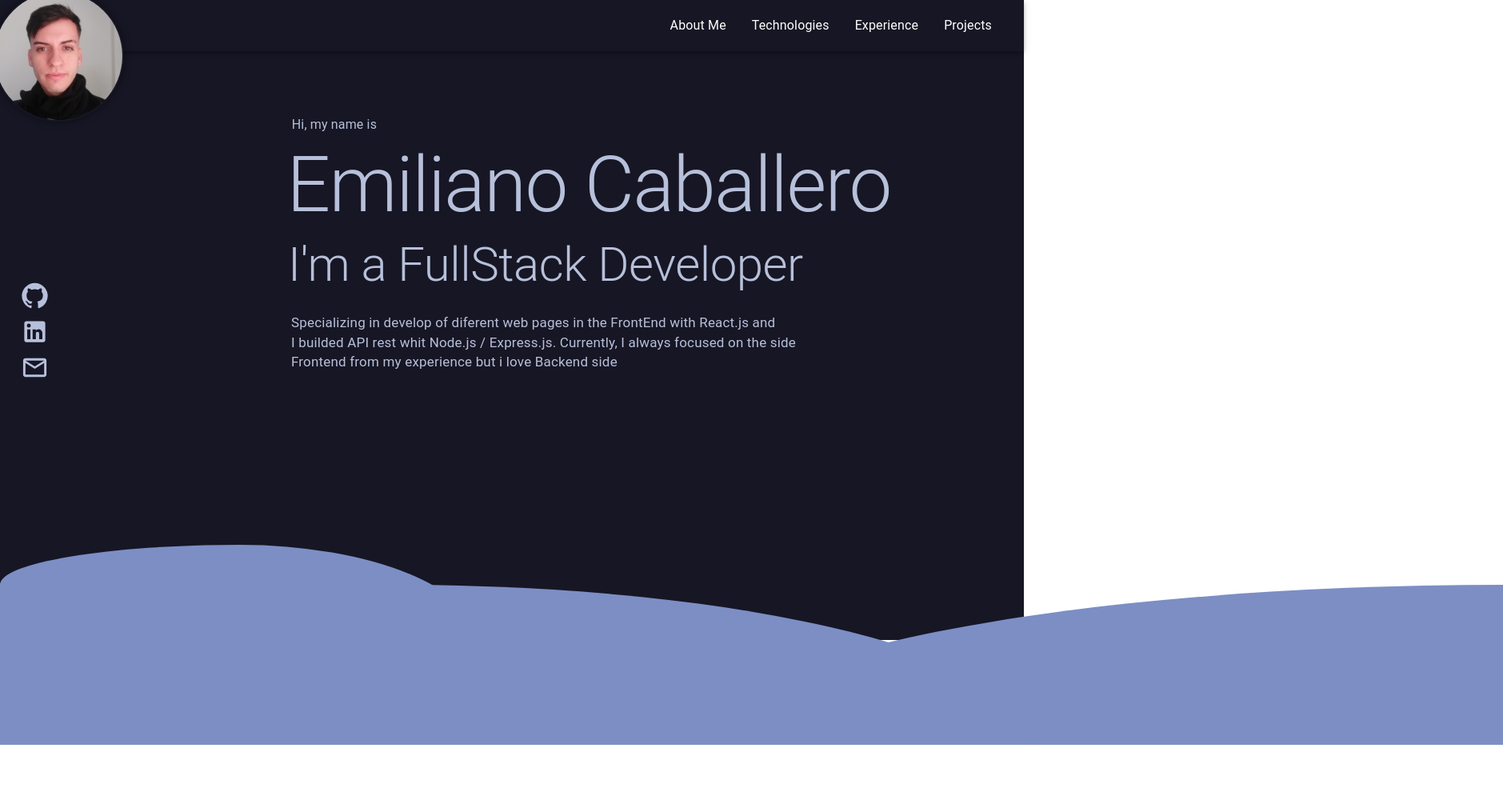
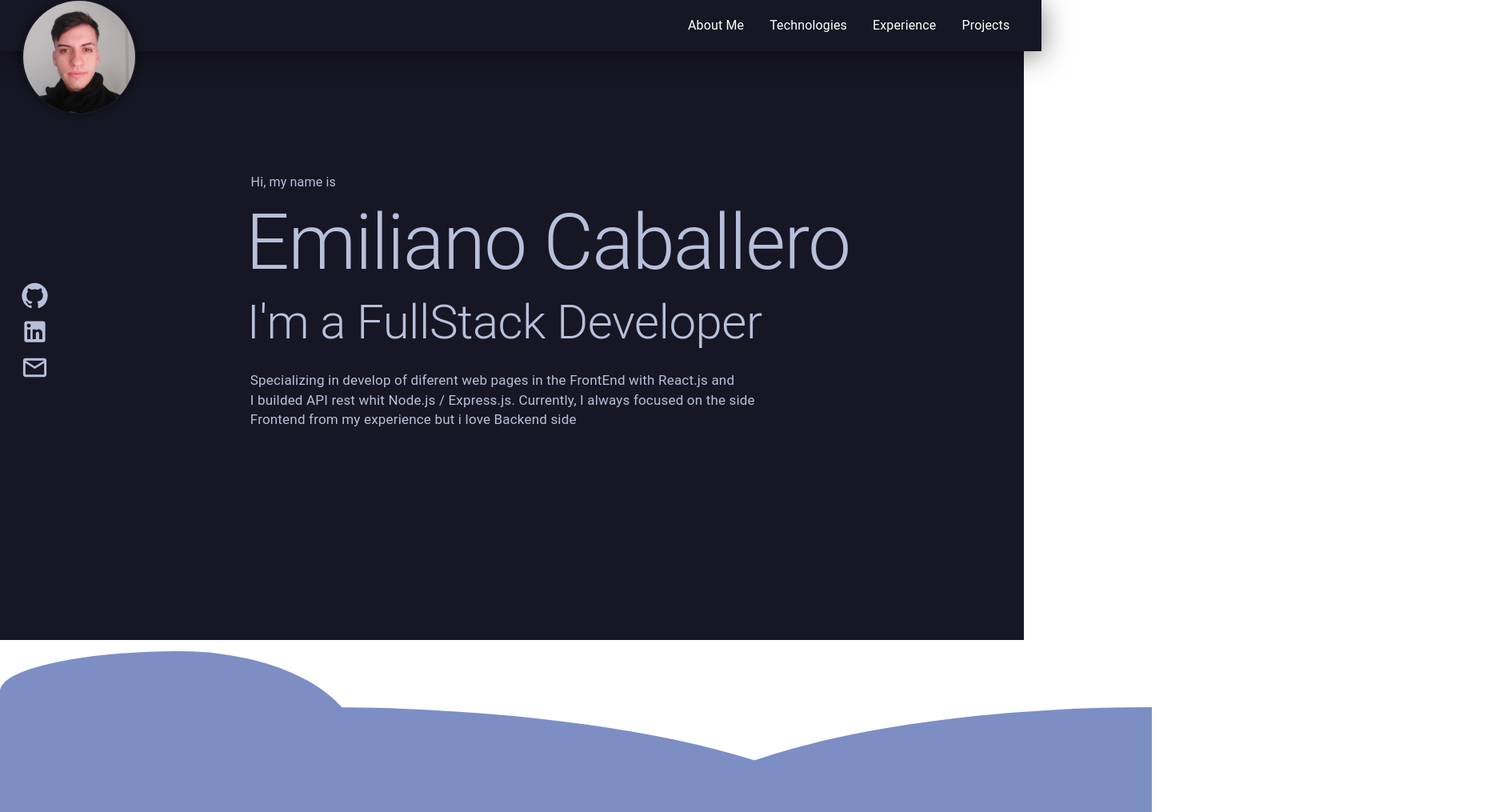
Before and after one commit to 19Emiliano98/PortfolioWeb, a React (Vite) app: page /aboutme in a window 1280 px wide. Shown: the top 1015 px of the page at 80% size, 1879 px wide, since content can reach past the window. Before the commit the page ends 931 px from the top, so only its background shows below. Built offline with nearby package versions, Linux system fonts and the light colour scheme.

Commit message:
working in responsive in section Home: in Progress lg

```diff
--- a/src/App.tsx
+++ b/src/App.tsx
@@ -22,7 +22,7 @@ function App() {
 					<Route path="*" element={<Navigate to='/aboutme' />}/>
 				</Routes>
 			</BrowserRouter>
-      <Box sx={{ position: 'fixed', top: '44%', left: '2%' }}>
+      <Box sx={{ position: 'fixed', top: { lg: '44%' }, left: '2%' }}>
         <Contact />
       </Box>
     </Box>
--- a/src/components/appBar/LinkBar.tsx
+++ b/src/components/appBar/LinkBar.tsx
@@ -1,6 +1,6 @@
 import Link from '@mui/material/Link/Link';
 
-import { Box, AppBar, Toolbar, MenuItem, Avatar } from '@mui/material';
+import { Box, Toolbar, MenuItem, Avatar } from '@mui/material';
 import Image from '../../img/imagenPerfil.jpeg';
 
 interface linkBarProp {
@@ -26,28 +26,26 @@ const renderOptionBar = (
 function LinkBar() {
   return (
     <Box>
-      <AppBar position="fixed">
       <Toolbar
         sx={{
           display: 'flex', justifyContent: 'flex-end', alignItems: 'center',
-            backgroundColor: '#171624',
+          position: 'fixed', backgroundColor: '#171624', minWidth: '98vw', boxShadow: '0px 5px 35px rgba(0, 0, 0, 0.5)'
         }}
       >
         <Avatar
           sx={{
             position: 'absolute',
-              width: '160px',
-              height: '160px',
+            width: { xl: '160px', lg: '140px'},
+            height: { xl: '160px', lg: '140px'},
             border: '2px solid #171624',
             boxShadow: '0px 0px 10px rgba(0, 0, 0, 0.5)',
-              mr: '86%', mt: '6%'
+            mr: { lg: '85%' }, mt: '6%'
           }}
           alt="Imagen Perfil"
           src={Image}
         />
         { renderOptionBar }
       </Toolbar>
-      </AppBar>
     </Box>
   )
 }
--- a/src/components/home/CloudDecoration.tsx
+++ b/src/components/home/CloudDecoration.tsx
@@ -6,27 +6,27 @@ const CloudDecoration = () => {
       <Box
         sx={{
           position: 'absolute',
-          width: '600px', height: '250px',
+          width: { xl: '600px', lg: '450px' }, height: { xl: '250px', lg: '250px' },
           background: '#7C8EC4', borderRadius: '50% 50% 0% 0% / 20% 50% 0% 0%',
-          mt: 27.1
+          mt: { xl: 22.1, lg: 38.7 }
         }}
       />
 
       <Box
         sx={{
           position: 'absolute',
-          width: '1000px', height: '200px',
+          width: { xl: '800px', lg: '700px' }, height: { xl: '200px', lg: '180px' },
           background: '#7C8EC4', borderRadius: '0% 100% 100% 0% / 0% 0% 100% 0%',
-          mt: 33.3, ml: 109.9, transform: 'rotate(180deg)'
+          mt: { xl: 28.4, lg: 47.5 }, ml: { xl: 62, lg: 50 }, transform: 'rotate(180deg) scaleX(-1)'
         }}
       />
 
       <Box
         sx={{
           position: 'absolute',
-          width: '800px', height: '200px',
+          width: { xl: '53.2%', lg: '640px' }, height: { xl: '200px', lg: '180px' },
           background: '#7C8EC4', borderRadius: '0% 100% 100% 0% / 0% 0% 100% 0%',
-          mt: 33.3, ml: 62, transform: 'rotate(180deg) scaleX(-1)'
+          mt: { xl: 28.4, lg: 47.5 }, ml: { xl: 109.9, lg: 100}, transform: 'rotate(180deg)'
         }}
       />
     </>
--- a/src/components/home/HomeSection.tsx
+++ b/src/components/home/HomeSection.tsx
@@ -6,7 +6,13 @@ import { Box } from '@mui/material';
 const HomeSection = () => {
   return (
     <>
-      <Box sx={{ color: '#B7C0DA', ml: '28%', pt: 18 }}>
+      <Box
+        sx={{
+          color: '#B7C0DA',
+          ml: { xl: '29.4%', lg: '24%'},
+          pt: 27, mb: -4
+        }}
+      >
         <AboutMe />
       </Box>
       <CloudDecoration />
--- a/src/components/projects/CardsProjects.tsx
+++ b/src/components/projects/CardsProjects.tsx
@@ -1,7 +1,7 @@
 import CarouselImg from "./CarouselImg";
 
 import {
-  Card, CardContent, CardHeader, Typography
+  Card, CardContent, CardHeader, Typography, Link
 } from '@mui/material';
 
 import { desusWebImages, dMartinaImages } from "./imagesLoader";
@@ -32,7 +32,7 @@ const renderCard = (
   <Card
     sx={{
       backgroundColor: '#B7C0DA', borderRadius: '30px',
-      width: 730, height: 700, m: '1.5% 7% 2% 0%'
+      width: 730, height: 660, m: '1.5% 7% 2% 0%'
     }}
   >
     <CardHeader
@@ -44,11 +44,11 @@ const renderCard = (
       <CarouselImg props={x.imgCarousel}/>
       <Typography
         sx={{
-          fontFamily: "Segoe UI", fontSize: '20px', fontWeight: 600
+          fontFamily: "Segoe UI", fontSize: '20px', fontWeight: 600 , textAlign: 'center'
         }}
         variant='body1'
       >
-        Link to Page: { x.linkTo }
+        Link to Page: <Link href="#" underline="hover"> { x.linkTo } </Link>
       </Typography>
     </CardContent>
   </Card>
```
Lines whose indentation alone changed are shown as unchanged.
